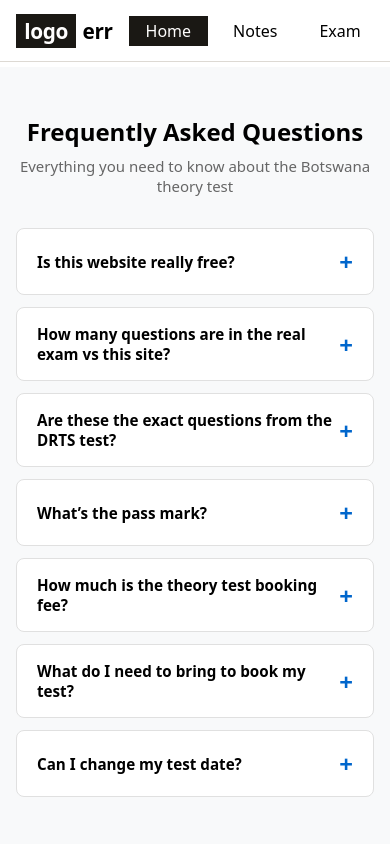
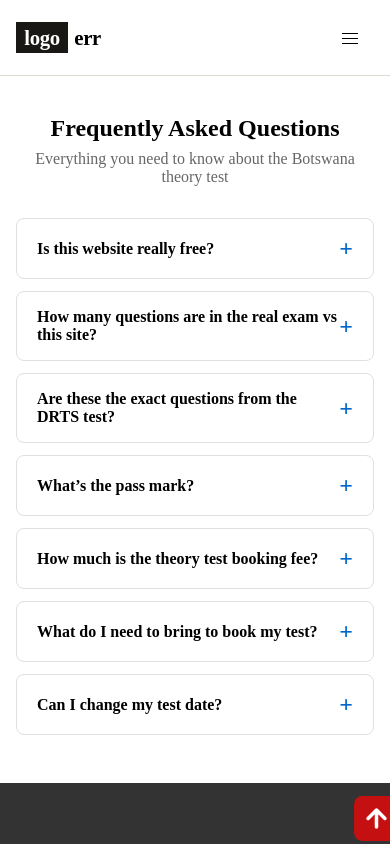
Before and after one commit to ndibopeace/Matshwao-next-js-by-err, a Next.js app: page /frequently-asked-questions in a window 390 px wide. Shown: the top 844 px of the page. Built offline with nearby package versions, Linux system fonts and the light colour scheme.

Commit message:
added mobile hamburger menu

```diff
--- a/package.json
+++ b/package.json
@@ -9,9 +9,11 @@
     "lint": "eslint"
   },
   "dependencies": {
+    "hamburger-react": "^2.5.2",
     "next": "16.3.0",
     "react": "19.2.8",
-    "react-dom": "19.2.8"
+    "react-dom": "19.2.8",
+    "react-icons": "^5.7.0"
   },
   "devDependencies": {
     "babel-plugin-react-compiler": "1.0.0",
--- a/src/app/globals.css
+++ b/src/app/globals.css
@@ -1,58 +1,3 @@
-/* :root {
-  --background: #ffffff;
-  --foreground: #171717;
-}
-
-@media (prefers-color-scheme: dark) {
-  :root {
-    --background: #0a0a0a;
-    --foreground: #ededed;
-  }
-}
-
-html {
-  height: 100%;
-}
-
-html,
-body {
-  max-width: 100vw;
-  overflow-x: hidden;
-}
-
-body {
-  min-height: 100%;
-  display: flex;
-  flex-direction: column;
-  color: var(--foreground);
-  background: var(--background);
-  font-family: Arial, Helvetica, sans-serif;
-  -webkit-font-smoothing: antialiased;
-  -moz-osx-font-smoothing: grayscale;
-}
-
-* {
-  box-sizing: border-box;
-  padding: 0;
-  margin: 0;
-}
-
-a {
-  color: inherit;
-  text-decoration: none;
-}
-
-@media (prefers-color-scheme: dark) {
-  html {
-    color-scheme: dark;
-  }
-} */
-
-
-
-
-
-
 *,
 *::before,
 *::after {
@@ -62,6 +7,9 @@ a {
 }
 
 :root {
+  /* borders */
+  --border-color-lightgray: #1a181442 solid 1px;
+
   --bg: #fffefe;
   --surface: #fffefb;
   --surface-2: #ede9e3;
@@ -71,15 +19,10 @@ a {
   --accent: #1a1814;
   --correct: #2d6a4f;
   --wrong: #c1440e;
-
   --font-head: "Playfair Display", serif;
   --font-body: "Epilogue", sans-serif;
-
   --max-w: 1100px;
   --radius: 10px;
-  --border-color-lightgray:   border: #1a181442 solid 1px;
-
-
   --footer-links-text-size: clamp(1rem, 2vw, 1.2rem);
   --footer-links-header-margin-top: 5rem;
 }
@@ -90,15 +33,7 @@ html {
 
 body {
   min-height: 100vh;
-  /* background: var(--bg); */
-  /* color: var(--ink); */
-  /* font-family: var(--font-body); */
-  /* font-size: 1.1rem; */
-  /* line-height: 1.5; */
-
-  font-size: 15px;
-
-  font-family:
+   /*font-family:
     system-ui,
     -apple-system,
     BlinkMacSystemFont,
@@ -106,10 +41,14 @@ body {
     Roboto,
     Helvetica,
     Arial,
-    sans-serif;
+    sans-serif; */
 }
 
 a {
-  color: inherit;
+  color: #000;
   text-decoration: none;
 }
+
+a:active {
+  color: red;
+}
--- a/src/components/home/styles/faq.css
+++ b/src/components/home/styles/faq.css
@@ -1,12 +1,12 @@
 .faq {
   padding: 3rem 1rem;
-  background: #f8f9fa;
+  /*background: #f8f9fa;*/
 }
 
 .faq .container {
   max-width: 800px;
   margin: 0 auto;
-  /* border: solid red 1px */
+   /*border: solid red 1px */
 }
 .faq h2 {
   text-align: center;
@@ -60,5 +60,5 @@
 }
 @media (max-width: 600px) {
  .faq h2 { font-size: 1.5rem; }
- .faq-question { font-size: 0.95rem; }
+ .faq-question { font-size: 1rem; }
 }
--- /dev/null
+++ b/src/components/reUsable/hamMenu.jsx
@@ -0,0 +1,61 @@
+"use client";
+
+import Hamburger from "hamburger-react";
+import { useState } from "react";
+import styles from "./styles/menu.module.css";
+import { headerNavLinks } from "@/config";
+import Link from "next/link";
+import { SiFacebook, SiWhatsapp, SiTiktok, SiInstagram } from "react-icons/si";
+
+export default function HamburgerMenu() {
+  const [isOpen, setIsOpen] = useState(false);
+
+  return (
+    <div className={styles.mainContainer}>
+
+      <div className={styles.menuIcon}>
+        <Hamburger
+          size="16"
+          color="black"
+          toggled={isOpen}
+          toggle={setIsOpen}
+        />
+      </div>
+
+      {/* {isOpen && <div className={styles.menuCon} >i am the menu</div>} */}
+      {isOpen && (
+        <div className={styles.menuCon}>
+          <ul className={styles.internalNavLinks}>
+            {headerNavLinks.map(({ href, label }) => {
+              // logic goes here
+
+              return (
+                <li key={href} className={styles.linkIitem}>
+                  <Link href={href}> {label} </Link>
+                </li>
+              );
+            })}
+          </ul>
+
+          <div className={styles.mobileMenuSocialLinks}>
+            <p>Tell a friend about us</p>
+            <ul>
+              <a href="#">
+                <SiFacebook color="#1877F2" size={19} />
+              </a>
+              <a href="#">
+                <SiTiktok color="#000000" size={19} />
+              </a>
+              <a href="#">
+                <SiInstagram color="#E4405F" size={19} />
+              </a>
+              <a href="#">
+                <SiWhatsapp color="#25D366" size={19} />
+              </a>
+            </ul>
+          </div>
+        </div>
+      )}
+    </div>
+  );
+}
--- a/src/components/reUsable/header.jsx
+++ b/src/components/reUsable/header.jsx
@@ -1,4 +1,5 @@
-import styles from "./header.module.css";
+import styles from "./styles/header.module.css";
+import HamburgerMenu from "./hamMenu";
 
 
 import Link from "next/link";
@@ -27,10 +28,14 @@ export default function Navbar() {
             <li>
               <Link href="/frequently-asked-questions">FAQs</Link>
             </li>
-            {/* <li>
-              <a href="#">Menu</a>
-            </li> */}
+
           </ul>
+
+          <div className={styles.menuIcon}>
+            <HamburgerMenu />
+          </div>
+
+
         </nav>
       </header>
     </>
--- a/src/components/reUsable/header.module.css
+++ /dev/null
@@ -1,75 +0,0 @@
-.header {
-  margin-bottom: 4.2rem;
-}
-
-.headerLinks {
-  position: fixed;
-  top: 0;
-  z-index: 100;
-  width: 100%;
-  display: flex;
-  align-items: center;
-  justify-content: space-between;
-  gap: 1rem;
-  padding: clamp(0.85rem, 2vw, 1.2rem) clamp(1rem, 4vw, 1.5rem);
-  backdrop-filter: blur(10px);
-  border-bottom: 1px solid var(--line);
-}
-
-.navlinks {
-  display: flex;
-  gap: 0.5rem;
-  list-style: none;
-}
-
-
-
-.navlinks a {
-  display: flex;
-  padding: 0.2rem 1rem;
-  border: 1px solid transparent;
-  font-size: 1rem;
-  font-weight: 500;
-  transition:
-    background 0.2s ease,
-    color 0.2s ease,
-    border-color 0.2s ease;
-  white-space: nowrap;
-}
-
-.navlinks a:hover,
-.nav-links a:focus-visible {
-  color: var(--accent);
-  background: var(--surface);
-  border-color: var(--line);
-}
-
-.navlinks a.active {
-  background: var(--ink);
-  color: var(--bg);
-  border-color: var(--ink);
-}
-
-.logo {
-  display: inline-flex;
-  align-items: center;
-  gap: 0.4rem;
-  font-size: 1.3rem;
-  font-weight: 900;
-  letter-spacing: -0.02em;
-}
-
-.logo span {
-  display: flex;
-  align-items: center;
-  justify-content: center;
-  padding: 0.15em 0.4em;
-  background: var(--ink);
-  color: var(--bg);
-}
-
-
-
-
-
-/* Media queries for mobile phones */
--- /dev/null
+++ b/src/components/reUsable/styles/header.module.css
@@ -0,0 +1,148 @@
+.header {
+  margin-bottom: 4.2rem;
+}
+
+.headerLinks {
+  position: fixed;
+  top: 0;
+  z-index: 100;
+  width: 100%;
+  display: flex;
+  align-items: center;
+  justify-content: space-between;
+  gap: 1rem;
+  padding: clamp(0.85rem, 2vw, 1.2rem) clamp(1rem, 4vw, 1.5rem);
+  backdrop-filter: blur(10px);
+  border-bottom: 1px solid var(--line);
+}
+
+.navlinks {
+  display: flex;
+  gap: 0.5rem;
+  list-style: none;
+}
+
+.navlinks a {
+  display: flex;
+  padding: 0.2rem 1rem;
+  border: 1px solid transparent;
+  font-size: 1rem;
+  font-weight: 500;
+  transition:
+    background 0.2s ease,
+    color 0.2s ease,
+    border-color 0.2s ease;
+  white-space: nowrap;
+}
+
+.navlinks a:hover,
+.nav-links a:focus-visible {
+  color: var(--accent);
+  background: var(--surface);
+  border-color: var(--line);
+}
+
+.navlinks a.active {
+  background: var(--ink);
+  color: var(--bg);
+  border-color: var(--ink);
+}
+
+.logo {
+  display: inline-flex;
+  align-items: center;
+  gap: 0.4rem;
+  font-size: 1.3rem;
+  font-weight: 900;
+  letter-spacing: -0.02em;
+}
+
+.logo span {
+  display: flex;
+  align-items: center;
+  justify-content: center;
+  padding: 0.15em 0.4em;
+  background: var(--ink);
+  color: var(--bg);
+}
+
+.menuIcon {
+  display: none;
+}
+
+/* Media queries for mobile phones */
+
+@media (max-width: 480px) {
+  .header {
+    margin-bottom: 4.2rem;
+  }
+
+  .headerLinks {
+    position: fixed;
+    top: 0;
+    z-index: 100;
+    width: 100%;
+    display: flex;
+    align-items: center;
+    justify-content: space-between;
+    gap: 1rem;
+    padding: clamp(0.85rem, 2vw, 1.2rem) clamp(1rem, 4vw, 1.5rem);
+    backdrop-filter: blur(10px);
+    border-bottom: 1px solid var(--line);
+  }
+
+  .navlinks {
+    /* display: flex; */
+    display: none;
+    gap: 0.5rem;
+    list-style: none;
+  }
+
+  .navlinks a {
+    display: flex;
+    padding: 0.2rem 1rem;
+    border: 1px solid transparent;
+    font-size: 1rem;
+    font-weight: 500;
+    transition:
+      background 0.2s ease,
+      color 0.2s ease,
+      border-color 0.2s ease;
+    white-space: nowrap;
+  }
+
+  .navlinks a:hover,
+  .nav-links a:focus-visible {
+    color: var(--accent);
+    background: var(--surface);
+    border-color: var(--line);
+  }
+
+  .navlinks a.active {
+    background: var(--ink);
+    color: var(--bg);
+    border-color: var(--ink);
+  }
+
+  .logo {
+    display: inline-flex;
+    align-items: center;
+    gap: 0.4rem;
+    font-size: 1.3rem;
+    font-weight: 900;
+    letter-spacing: -0.02em;
+  }
+
+  .logo span {
+    display: flex;
+    align-items: center;
+    justify-content: center;
+    padding: 0.15em 0.4em;
+    background: var(--ink);
+    color: var(--bg);
+  }
+
+  .menuIcon {
+    display: flex;
+  }
+}
--- /dev/null
+++ b/src/components/reUsable/styles/menu.module.css
@@ -0,0 +1,50 @@
+
+
+/*.mainContainer {
+    position: relative;
+}*/
+
+.menuCon {
+    position: absolute;
+    /* left: 80%; */
+    right: 0%;
+    top: 76;
+    background-color: rgb(255, 255, 255);
+    width: 100%;
+    /*height: 100vh;*/
+    padding: 1.5rem;
+    /*font-size: 1.2rem;*/
+}
+
+
+.menuCon .internalNavLinks {
+    display: flex;
+    flex-direction: column;
+    row-gap: 0.4rem;
+    /*font-size: 1rem;*/
+    list-style: none;
+    /* margin-top: 35px; */
+}
+
+.linkIitem {
+    border-bottom: var(--border-color-lightgray);
+}
+
+.menuIcon {
+    /* position: relative; */
+    z-index: 10000;
+}
+
+.mobileMenuSocialLinks {
+    display: flex;
+    flex-direction: column;
+    align-items: center;
+    row-gap: 0.4rem;
+    margin: 50px 0;
+
+}
+.mobileMenuSocialLinks ul {
+    display: flex;
+    flex-direction: row;
+    column-gap: 0.6rem;
+}
--- /dev/null
+++ b/src/config.js
@@ -0,0 +1,11 @@
+// header links
+
+export const headerNavLinks = [
+  { label: "Home", href: "/" },
+  // { label: "Notes", href: "/theory" },
+  { label: "Curriculum", href: "/curriculum" },
+  { label: "Test yourself", href: "/exam" },
+  { label: "FAQs", href: "/frequently-asked-questions" },
+  { label: "Buy us coffee", href: "/buy-us-coffee" },
+  // { label: "FAQs", href: "/frequently-asked-questions" },
+];
```
Also changed, not shown: 1 other file (tests, documents, lock files or other folders).
